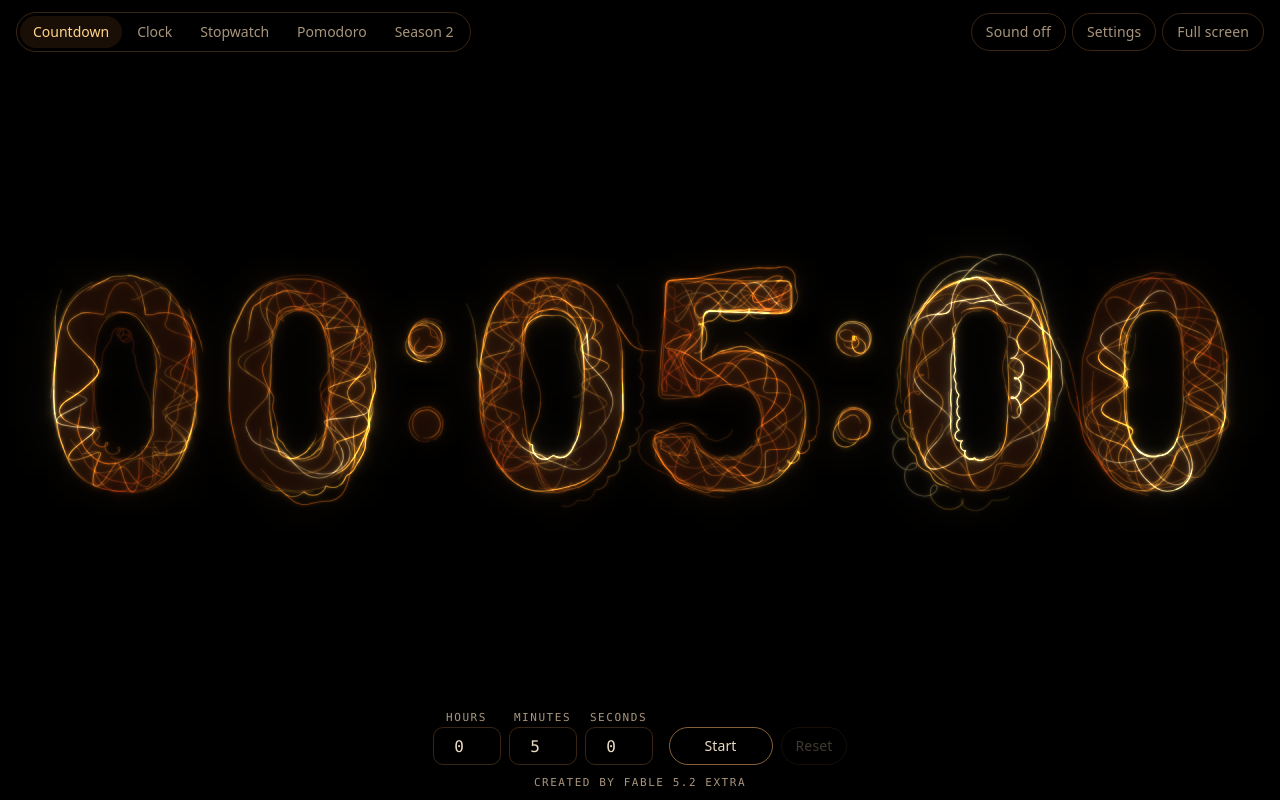
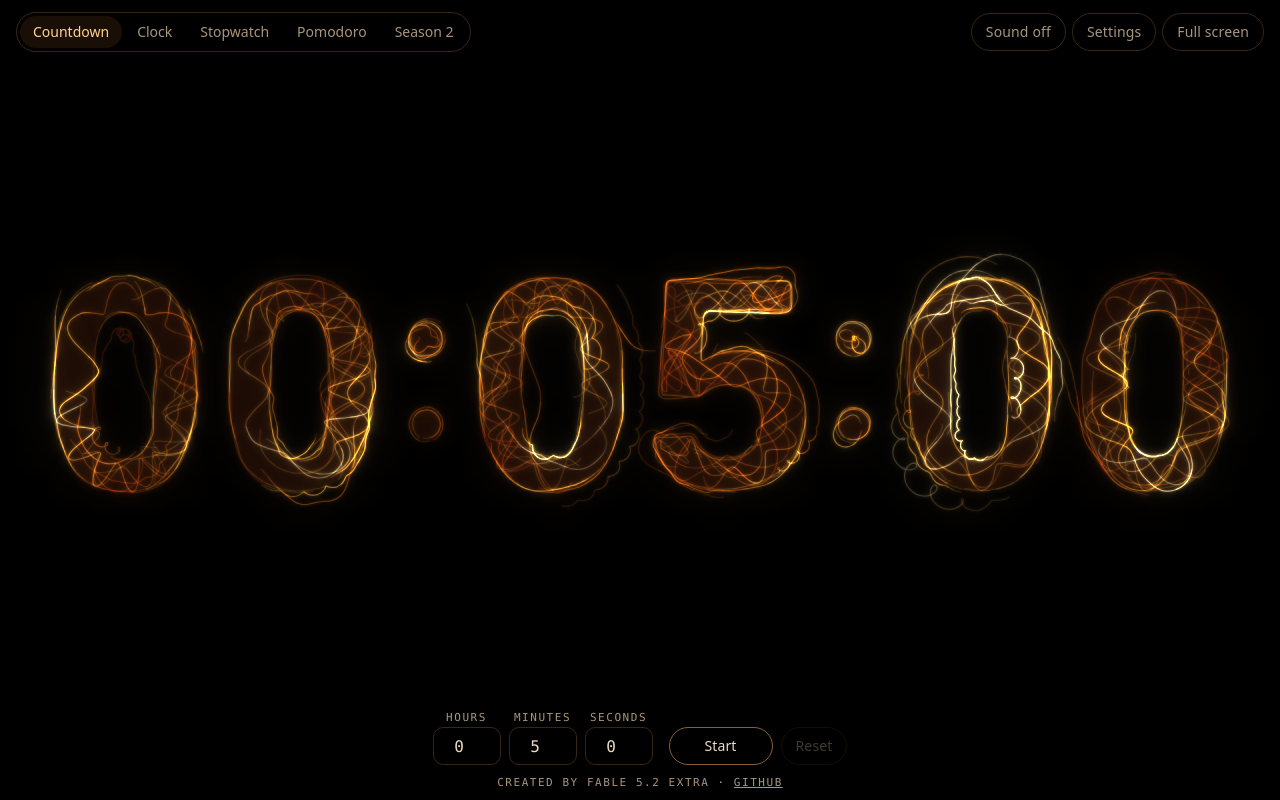
Before and after one commit to dirtybadgermtb/3-body-countdown, a plain HTML site: page index.html in a window 1280 px wide. Drawn offline with Linux system fonts and the light colour scheme; animation ran at ten frames a second.

Commit message:
Link the clock footer to its GitHub repository

```diff
--- a/index.html
+++ b/index.html
@@ -230,7 +230,7 @@ body.idle .bar, body.idle .controls, body.idle .sound { opacity: 0; pointer-even
     <div class="panel" id="panelSeason" hidden>
       <p class="note" id="seasonNote"></p>
     </div>
-    <p class="credit" id="credit">Created by Fable 5.2 Extra</p>
+    <p class="credit" id="credit">Created by Fable 5.2 Extra · <a style="color:inherit" href="https://github.com/dirtybadgermtb/3-body-countdown">GitHub</a></p>
   </div>
 
   <aside class="sound" id="soundPanel" aria-label="Settings" hidden>
```
Also changed, not shown: page.html (+1 -1 lines).
